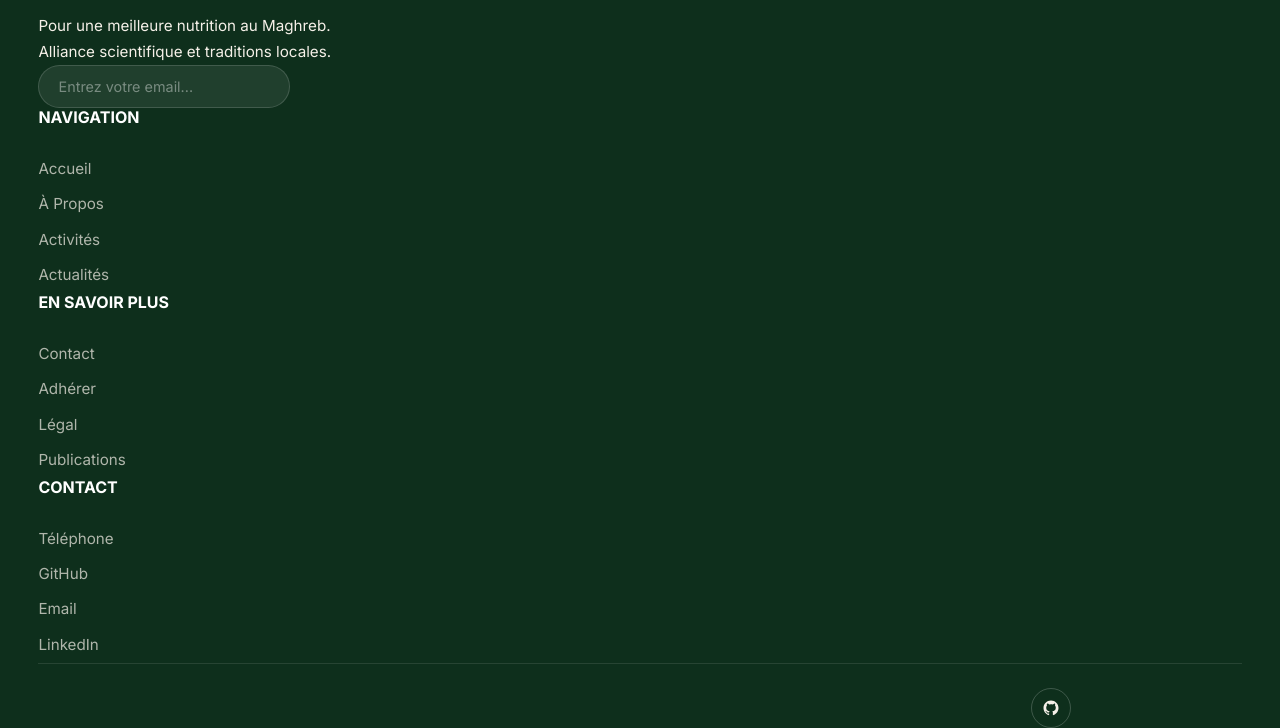
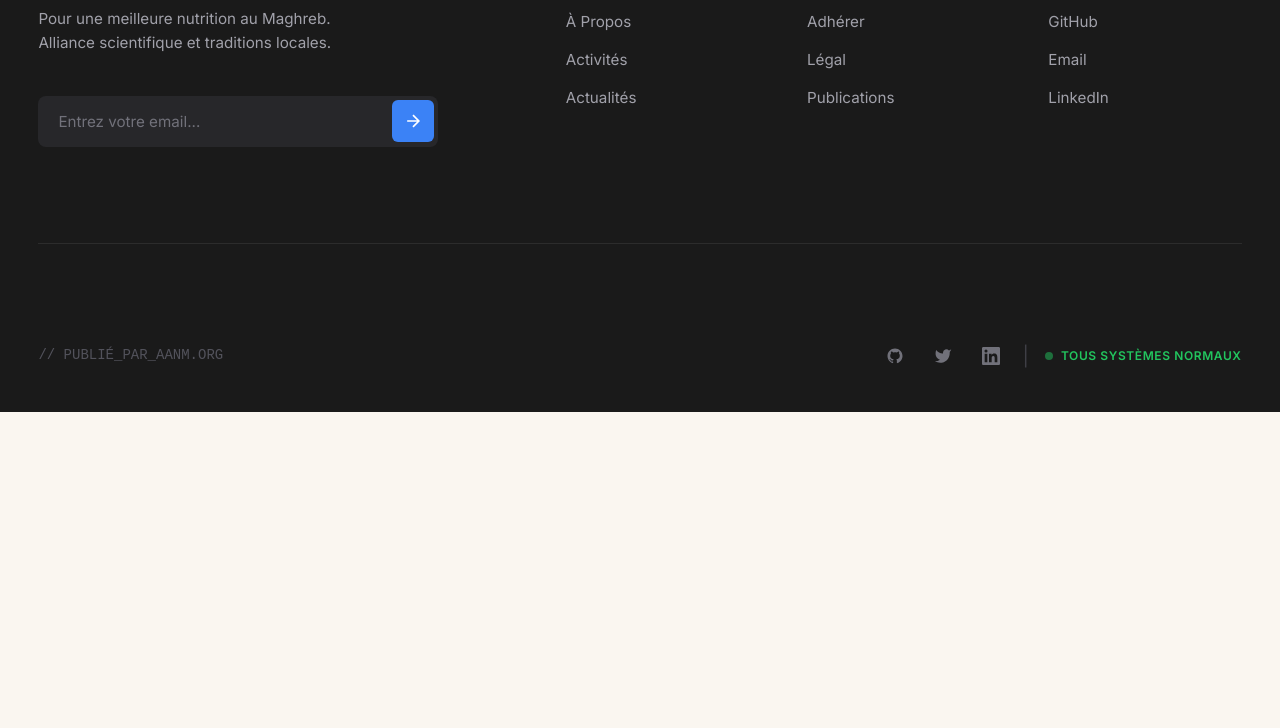
Before and after one commit to mimowalker16/AANM, a website built with Vite: page index.html in a window 1280 px wide. Shown: the part 6893-7621 px from the top of the page. After the commit the page ends 7305 px from the top, so only its background shows below. Built offline with nearby package versions, Linux system fonts and the light colour scheme; a web font is replaced by a local one.

Commit message:
fix styling of the footer in other pages

```diff
--- a/style.css
+++ b/style.css
@@ -1349,77 +1349,179 @@ h1, h2, h3, h4, h5, h6 {
    FOOTER
    ============================================ */
 .footer {
-  background: var(--clr-primary-dark);
-  color: var(--clr-text-on-dark);
+  background: #1a1a1a;
+  color: #a1a1aa;
   padding: var(--space-3xl) 0 var(--space-lg);
 }
 
-.footer__grid {
+.footer__main {
   display: grid;
-  grid-template-columns: 1.5fr 1fr 1fr 1.5fr;
-  gap: var(--space-xl);
+  grid-template-columns: 1.2fr 1.8fr;
+  gap: clamp(3rem, 6vw, 6rem);
   margin-bottom: var(--space-2xl);
+  padding-bottom: var(--space-2xl);
+  border-bottom: 1px solid rgba(255, 255, 255, 0.08);
+}
+
+/* Brand Section */
+.footer__brand {
+  max-width: 400px;
 }
 
 .footer__logo {
   display: flex;
   align-items: center;
   gap: 0.75rem;
-  font-family: var(--ff-heading);
-  font-size: 1.3rem;
-  font-weight: 700;
   margin-bottom: var(--space-md);
 }
 
 .footer__logo-icon {
-  width: 48px;
-  height: 48px;
+  width: 42px;
+  height: 42px;
   background: var(--clr-primary);
-  border-radius: var(--radius-md);
+  border-radius: 8px;
   display: flex;
   align-items: center;
   justify-content: center;
   color: var(--clr-white);
   font-weight: 800;
-  font-size: 0.8rem;
+  font-size: 0.75rem;
   letter-spacing: 0.05em;
-  line-height: 1;
-  padding: 0.35rem;
-  text-align: center;
-}
-
-.footer__label {
+}
+
+.footer__logo-text {
+  font-family: var(--ff-heading);
+  font-size: 1.5rem;
   font-weight: 700;
-  margin-bottom: 0.4rem;
-  display: block;
-}
-
-.footer__text {
-  font-size: var(--fs-small);
-  color: rgba(245, 240, 232, 0.7);
-  line-height: 1.7;
-}
-
-.footer__socials {
-  display: flex;
+  color: #ffffff;
+}
+
+.footer__tagline {
+  font-size: var(--fs-body);
+  line-height: 1.6;
+  color: #a1a1aa;
+  margin-bottom: var(--space-lg);
+}
+
+.footer__newsletter {
+  display: flex;
+  gap: 0;
+  background: #27272a;
+  border-radius: 8px;
+  padding: 4px;
+  transition: background 0.3s ease;
+}
+
+.footer__newsletter:focus-within {
+  background: #323235;
+}
+
+.footer__input {
+  flex: 1;
+  padding: 0.75rem 1rem;
+  background: transparent;
+  border: none;
+  color: #ffffff;
+  font-family: var(--ff-body);
+  font-size: 0.95rem;
+  outline: none;
+}
+
+.footer__input::placeholder {
+  color: #71717a;
+}
+
+.footer__submit {
+  width: 42px;
+  height: 42px;
+  background: #3b82f6;
+  border: none;
+  border-radius: 6px;
+  color: #ffffff;
+  display: flex;
+  align-items: center;
+  justify-content: center;
+  cursor: pointer;
+  transition: background 0.3s ease;
+  flex-shrink: 0;
+}
+
+.footer__submit:hover {
+  background: #2563eb;
+}
+
+.footer__submit svg {
+  width: 20px;
+  height: 20px;
+}
+
+/* Links Section */
+.footer__links {
+  display: grid;
+  grid-template-columns: repeat(3, 1fr);
+  gap: clamp(2rem, 4vw, 3rem);
+}
+
+.footer__column {
+  display: flex;
+  flex-direction: column;
   gap: 0.75rem;
-  margin-top: var(--space-md);
+}
+
+.footer__heading {
+  font-family: var(--ff-body);
+  font-size: 0.75rem;
+  font-weight: 600;
+  letter-spacing: 0.05em;
+  color: #71717a;
+  text-transform: uppercase;
+  margin-bottom: 0.25rem;
+}
+
+.footer__link {
+  font-size: 0.95rem;
+  color: #a1a1aa;
+  transition: color 0.3s ease;
+  width: fit-content;
+}
+
+.footer__link:hover {
+  color: #ffffff;
+}
+
+/* Bottom Bar */
+.footer__bottom {
+  display: flex;
+  justify-content: space-between;
+  align-items: center;
+  flex-wrap: wrap;
+  gap: var(--space-md);
+}
+
+.footer__copyright {
+  font-size: 0.875rem;
+  color: #52525b;
+  font-family: 'Courier New', monospace;
+}
+
+.footer__bottom-right {
+  display: flex;
+  align-items: center;
+  gap: 1rem;
 }
 
 .footer__social {
-  width: 40px;
-  height: 40px;
-  border-radius: 50%;
-  border: 1px solid rgba(255,255,255,0.2);
+  width: 32px;
+  height: 32px;
   display: flex;
   align-items: center;
   justify-content: center;
-  transition: all var(--transition-fast);
+  color: #71717a;
+  transition: color 0.3s ease;
 }
 
 .footer__social:hover {
-  background: var(--clr-primary);
-  border-color: var(--clr-primary);
+  color: #ffffff;
 }
 
 .footer__social svg {
@@ -1427,117 +1529,73 @@ h1, h2, h3, h4, h5, h6 {
   height: 18px;
 }
 
-.footer__heading {
-  font-family: var(--ff-body);
-  font-size: 1rem;
-  font-weight: 700;
-  margin-bottom: var(--space-md);
-  color: var(--clr-white);
-}
-
-.footer__link {
-  display: block;
-  font-size: var(--fs-body);
-  color: rgba(245, 240, 232, 0.7);
-  padding: 0.3rem 0;
-  transition: color var(--transition-fast);
-}
-
-.footer__link:hover {
-  color: var(--clr-accent-gold);
-}
-
-.footer__newsletter-text {
-  font-size: var(--fs-small);
-  color: rgba(245, 240, 232, 0.7);
-  margin-bottom: var(--space-md);
-}
-
-.footer__newsletter-form {
-  display: flex;
+.footer__divider {
+  color: #3f3f46;
+  font-size: 1.2rem;
+}
+
+.footer__status {
+  display: flex;
+  align-items: center;
   gap: 0.5rem;
-}
-
-.footer__input {
-  flex: 1;
-  padding: 0.75rem 1.2rem;
-  background: rgba(255,255,255,0.08);
-  border: 1px solid rgba(255,255,255,0.15);
-  border-radius: var(--radius-full);
-  color: var(--clr-white);
-  font-family: var(--ff-body);
-  font-size: 0.9rem;
-  outline: none;
-  transition: border-color var(--transition-fast);
-}
-
-.footer__input::placeholder {
-  color: rgba(255,255,255,0.4);
-}
-
-.footer__input:focus {
-  border-color: var(--clr-accent-teal);
-}
-
-.footer__newsletter-btn {
-  padding: 0.75rem 1.5rem;
-  background: var(--clr-secondary);
-  color: var(--clr-white);
-  border-radius: var(--radius-full);
+  font-size: 0.75rem;
   font-weight: 600;
-  font-size: 0.9rem;
-  white-space: nowrap;
-  transition: background var(--transition-fast);
-}
-
-.footer__newsletter-btn:hover {
-  background: var(--clr-secondary-dark);
-}
-
-.footer__newsletter-disclaimer {
-  font-size: 0.75rem;
-  color: rgba(245, 240, 232, 0.5);
-  margin-top: var(--space-sm);
-  line-height: 1.5;
-}
-
-.footer__bottom {
-  border-top: 1px solid rgba(255,255,255,0.1);
-  padding-top: var(--space-md);
-  display: flex;
-  justify-content: space-between;
-  align-items: center;
-  flex-wrap: wrap;
-  gap: var(--space-sm);
-}
-
-.footer__copyright {
-  font-size: var(--fs-small);
-  color: rgba(245, 240, 232, 0.5);
-}
-
-.footer__bottom-link {
-  font-size: var(--fs-small);
-  color: rgba(245, 240, 232, 0.5);
-  transition: color var(--transition-fast);
-}
-
-.footer__bottom-link:hover {
-  color: var(--clr-accent-gold);
-}
-
-@media (max-width: 900px) {
-  .footer__grid {
-    grid-template-columns: 1fr 1fr;
+  color: #22c55e;
+  letter-spacing: 0.05em;
+}
+
+.footer__status-dot {
+  width: 8px;
+  height: 8px;
+  background: #22c55e;
+  border-radius: 50%;
+  animation: pulse 2s infinite;
+}
+
+@keyframes pulse {
+  0%, 100% {
+    opacity: 1;
+  }
+  50% {
+    opacity: 0.5;
+  }
+}
+
+/* Responsive */
+@media (max-width: 1024px) {
+  .footer__main {
+    grid-template-columns: 1fr;
+    gap: var(--space-2xl);
+  }
+
+  .footer__brand {
+    max-width: 100%;
+  }
+}
+
+@media (max-width: 768px) {
+  .footer__links {
+    grid-template-columns: repeat(2, 1fr);
   }
 }
 
 @media (max-width: 600px) {
-  .footer__grid {
+  .footer__links {
     grid-template-columns: 1fr;
   }
-  .footer__newsletter-form {
+
+  .footer__bottom {
     flex-direction: column;
+    align-items: flex-start;
+  }
+
+  .footer__bottom-right {
+    width: 100%;
+    justify-content: space-between;
+  }
+
+  .footer__status {
+    font-size: 0.7rem;
   }
 }
 
```
